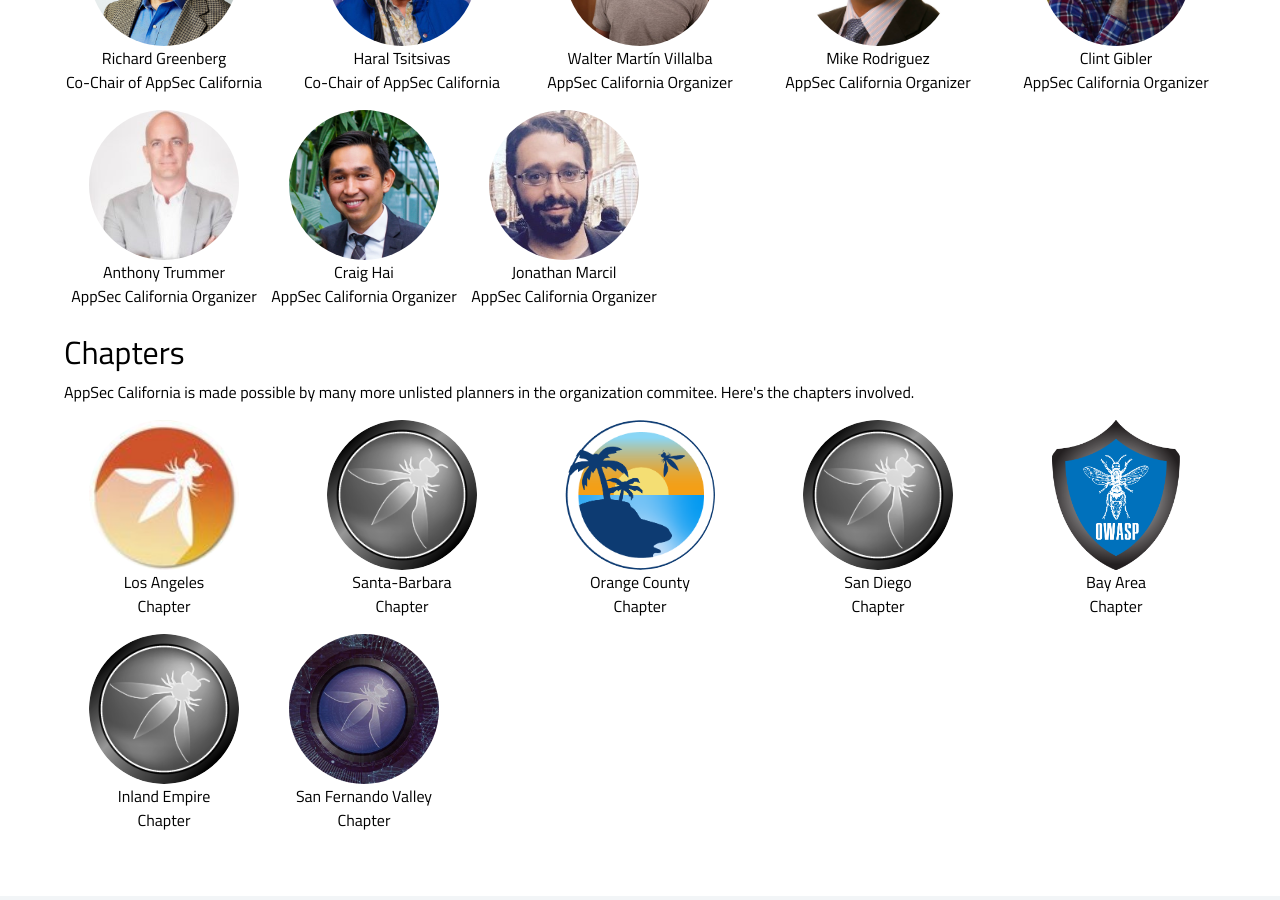
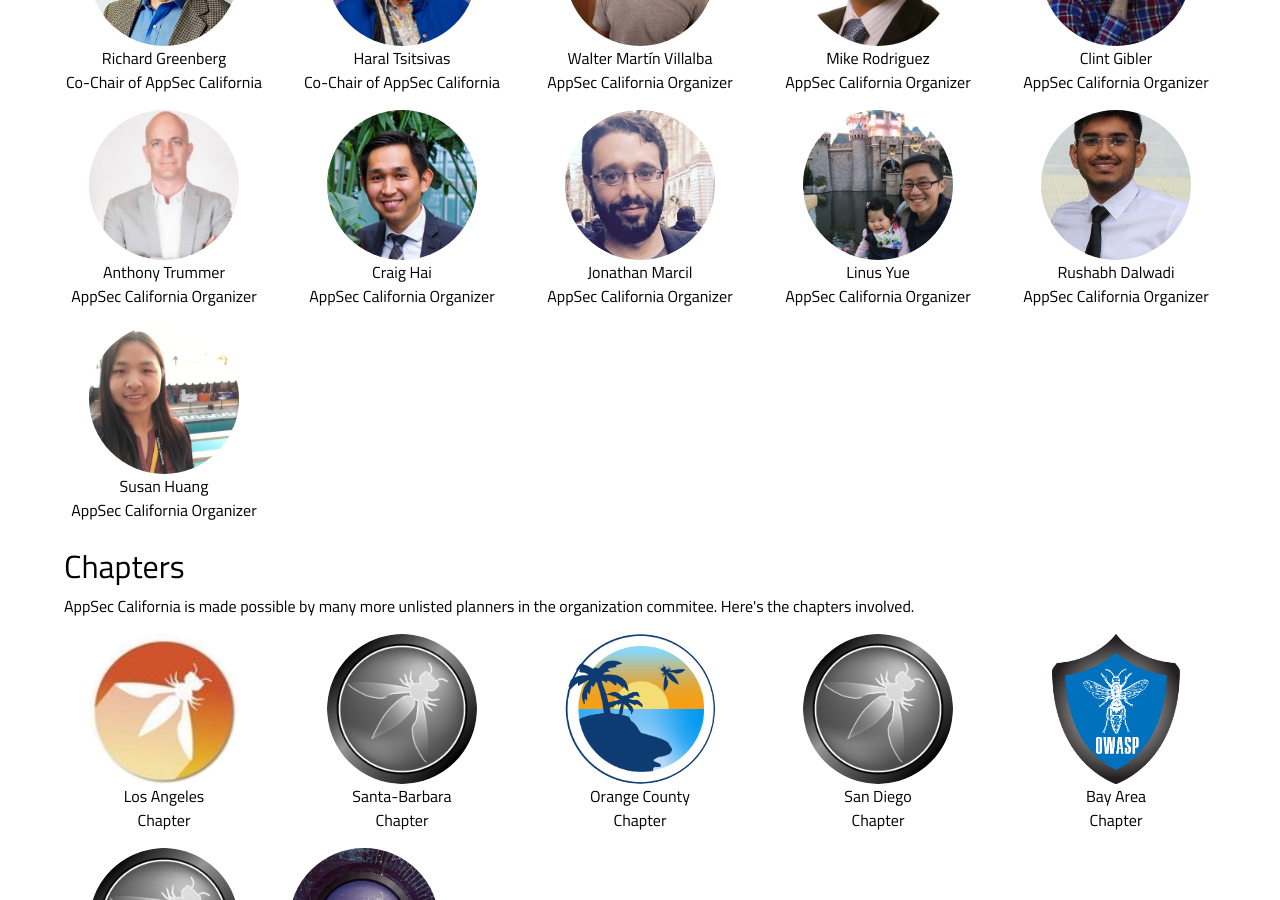
Before and after one commit to OWASP/2020-appseccalifornia, a Jekyll site: the page built from about/team.md, in a window 1280 px wide and 900 px high, scrolled down 522 px. Built offline with Jekyll 4.4.1, drawn with Linux system fonts in a browser that asks for light colours; some web fonts are replaced; comment, search, counter and statistics services are not loaded.

Commit message:
adding more team members

```diff
--- a/_data/team.yml
+++ b/_data/team.yml
@@ -23,7 +23,15 @@
   - name: Jonathan Marcil
     role: AppSec California Organizer
     image: jonathan.jpg
-
+  - name: Linus Yue
+    role: AppSec California Organizer
+    image: linus.jpg
+  - name: Rushabh Dalwadi
+    role: AppSec California Organizer
+    image: rushabh.jpg
+  - name: Susan Huang
+    role: AppSec California Organizer
+    image: susan.jpg
 
 staff:
   - name:
```
Also changed, not shown: assets/images/team/linus.jpg (added), assets/images/team/rushabh.jpg (added), assets/images/team/susan.jpg (added).
